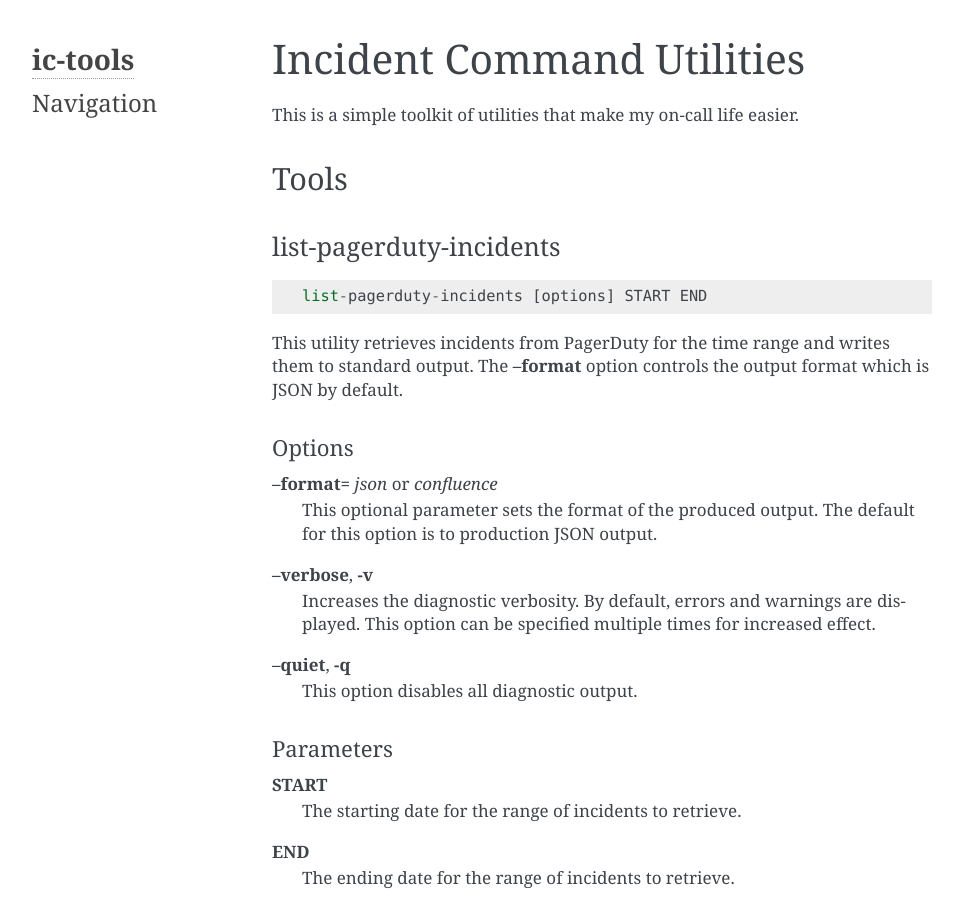
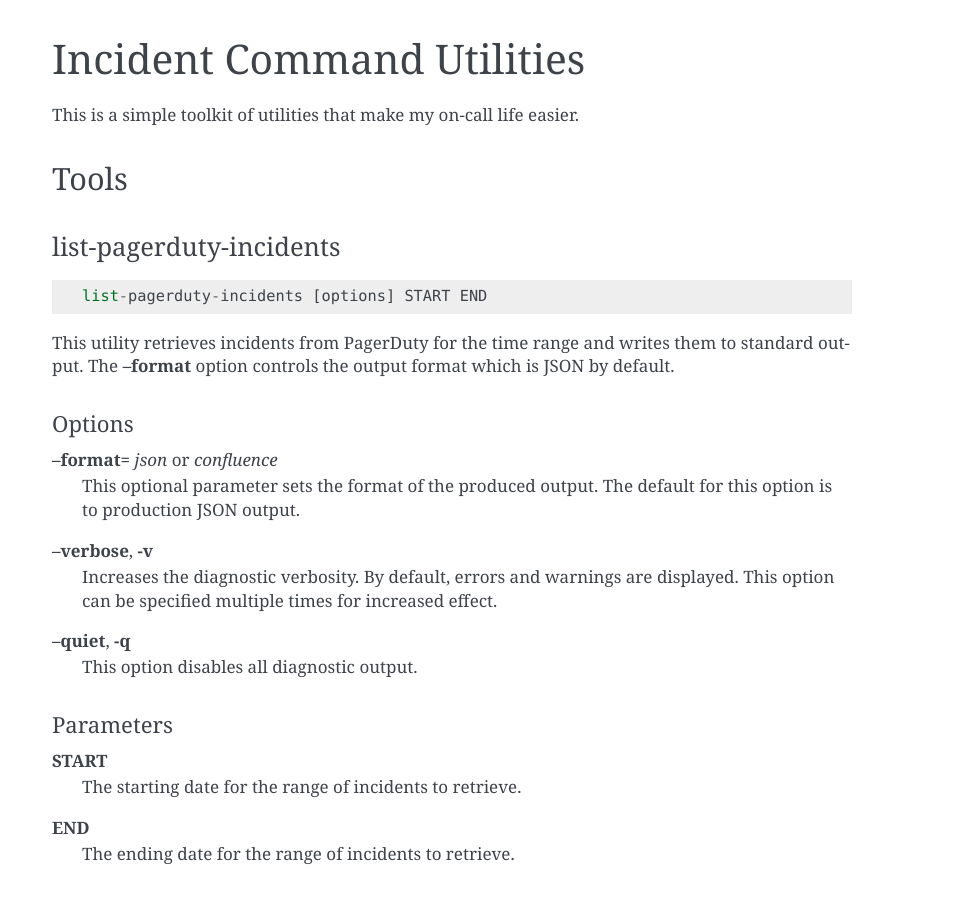
Before and after one commit to torchdragon/ictools, a Sphinx documentation site: the page built from docs/index.rst, in a window 1280 px wide and 900 px high. Shown: the whole window, without its empty margins (148-1111 px from the left). Built offline with Sphinx 7.4.7, drawn with Linux system fonts in a browser that asks for light colours.

Commit message:
Minimize documentation.

```diff
--- a/docs/conf.py
+++ b/docs/conf.py
@@ -6,14 +6,12 @@
 version = ictools.version
 release = '.'.join(str(v) for v in ictools.version_info[:2])
 
-extensions = ['sphinx.ext.autodoc', 'sphinx.ext.intersphinx']
+extensions = ['sphinx.ext.intersphinx']
 master_doc = 'index'
 source_suffix = '.rst'
 
 pygments_style = 'sphinx'
 html_theme = 'alabaster'
 html_theme_path = [alabaster.get_path()]
-html_sidebars = {'**': ['about.html', 'navigation.html']}
-intersphinx_mapping = {
-    'python': ('http://docs.python.org/3/', None),
-}
+html_theme_options = {'nosidebar': True}
+intersphinx_mapping = {'python': ('http://docs.python.org/3/', None)}
```
